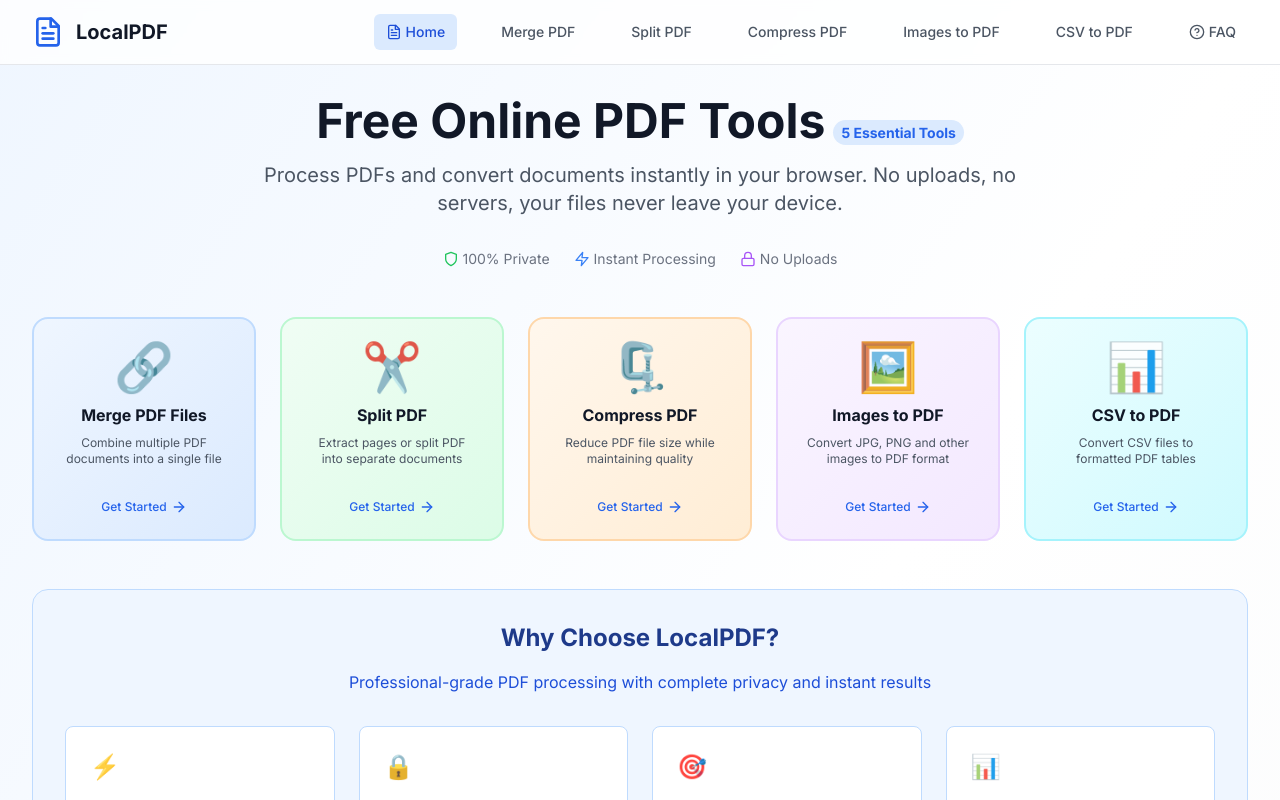
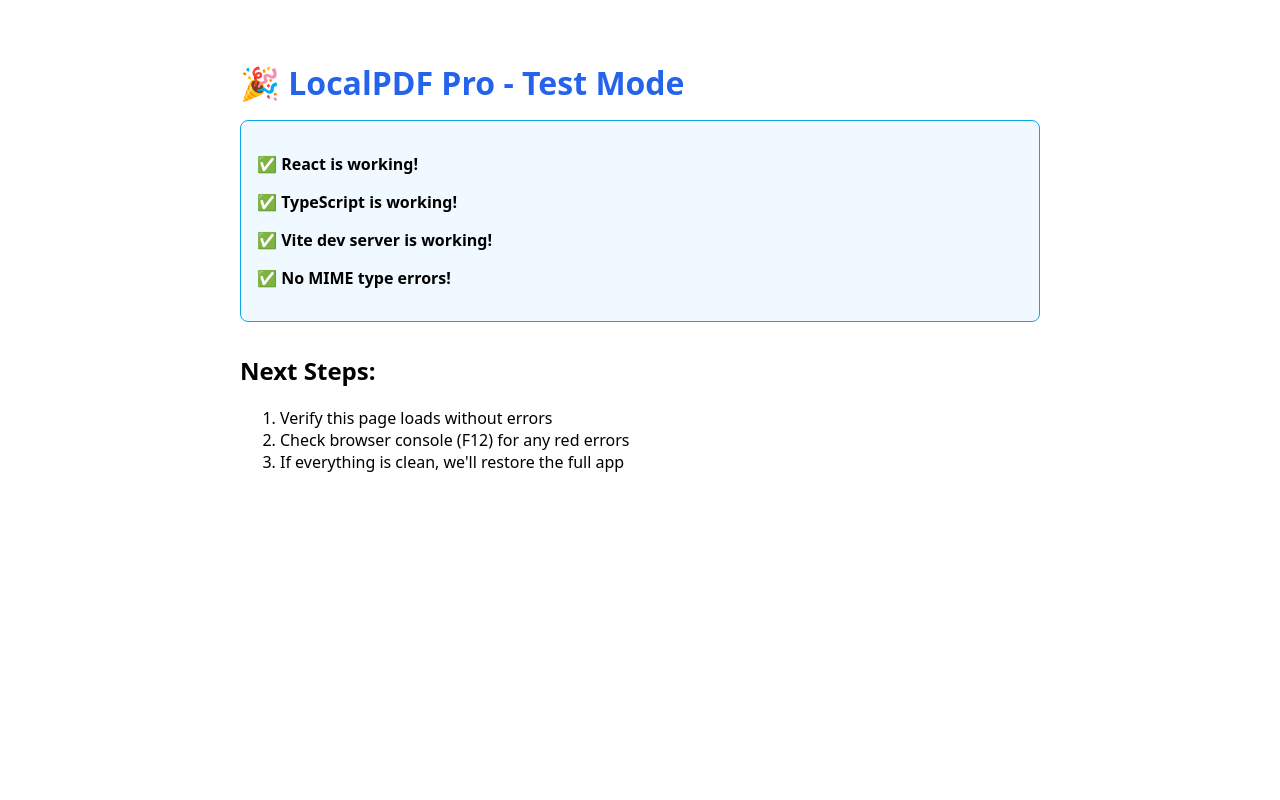
Before and after one commit to ulinycoin/clientpdf-pro, a React (Vite) app: page / in a window 1280 px wide. Shown: the top 800 px of the page. Built offline with nearby package versions, Linux system fonts and the light colour scheme.

Commit message:
🧪 Temporarily use test app to isolate MIME issue

```diff
--- a/src/main.tsx
+++ b/src/main.tsx
@@ -1,20 +1,13 @@
 /**
- * LocalPDF - Main application entry point
+ * LocalPDF - Main application entry point (TEST MODE)
  */
 
 import { StrictMode } from 'react'
 import { createRoot } from 'react-dom/client'
-import { HelmetProvider } from 'react-helmet-async'
-import { ErrorBoundary } from './components/ErrorBoundary'
-import App from './App.tsx'
-import './index.css'
+import TestApp from './TestApp'
 
 createRoot(document.getElementById('root')!).render(
   <StrictMode>
-    <ErrorBoundary>
-      <HelmetProvider>
-        <App />
-      </HelmetProvider>
-    </ErrorBoundary>
+    <TestApp />
   </StrictMode>,
 )
```
